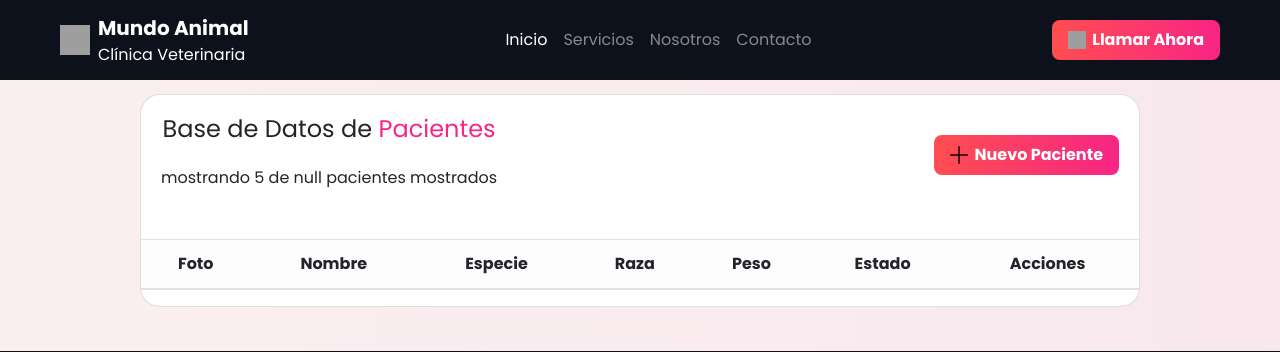
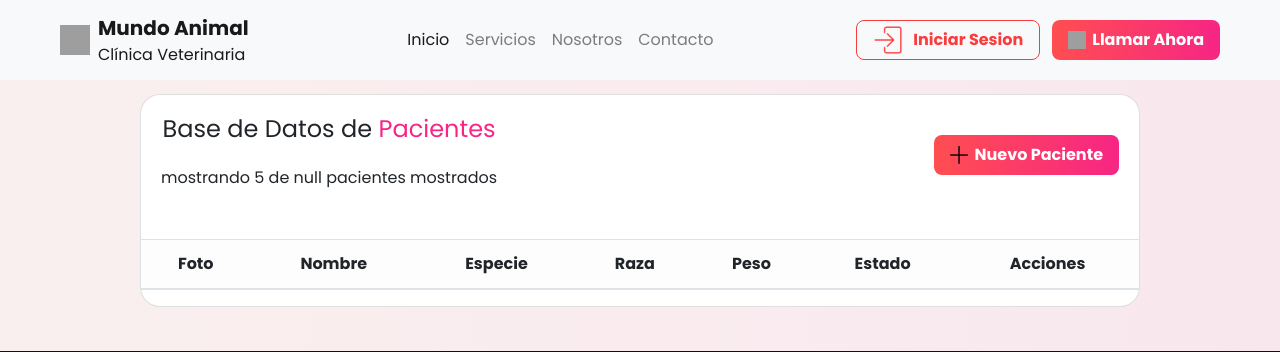
Before and after one commit to jkkhumbgham/MundoAnimalSpring, a Spring app: template demo/src/main/resources/templates/mascotas-tabla.html in a window 1280 px wide. Shown: the top 352 px of the page. Run offline with Thymeleaf, Linux system fonts and the light colour scheme; the template is opened without the code that fills it, so the values that code supplies are empty; grey boxes are pictures that could not be loaded.

Commit message:
Cambios Jueves

```diff
--- a/demo/src/main/java/com/example/demo/entidades/mascota.java
+++ b/demo/src/main/java/com/example/demo/entidades/mascota.java
@@ -10,7 +10,7 @@
 
 @Data
 @AllArgsConstructor
-public class mascota {
+public class Mascota {
     private int id;
     private List<String> vacunas;
     private List<String> alergias;
--- a/demo/src/main/java/com/example/demo/servicio/ServicioMascotaImpl.java
+++ b/demo/src/main/java/com/example/demo/servicio/ServicioMascotaImpl.java
@@ -5,7 +5,7 @@
 import org.springframework.beans.factory.annotation.Autowired;
 import org.springframework.stereotype.Service;
 
-import com.example.demo.entidades.mascota;
+import com.example.demo.entidades.Mascota;
 import com.example.demo.repositorio.RepositorioMascotas;
 @Service
 public class ServicioMascotaImpl implements ServicioMascotas {
@@ -13,12 +13,12 @@
     RepositorioMascotas repositorio;
 
     @Override
-    public Collection<mascota> getAllMascotas() {
+    public Collection<Mascota> getAllMascotas() {
         return repositorio.getAllMascotas();
     }
 
     @Override
-    public mascota getMascotaById(int id) {
+    public Mascota getMascotaById(int id) {
         return repositorio.getMascotaById(id);
     }
 }
--- a/demo/src/main/java/com/example/demo/servicio/ServicioMascotas.java
+++ b/demo/src/main/java/com/example/demo/servicio/ServicioMascotas.java
@@ -2,9 +2,9 @@
 
 import java.util.Collection;
 
-import com.example.demo.entidades.mascota;
+import com.example.demo.entidades.Mascota;
 
 public interface ServicioMascotas {
-    public Collection<mascota> getAllMascotas();
-    public mascota getMascotaById(int id);
+    public Collection<Mascota> getAllMascotas();
+    public Mascota getMascotaById(int id);
 }
--- a/demo/src/main/resources/static/css/Styles.css
+++ b/demo/src/main/resources/static/css/Styles.css
@@ -194,6 +194,9 @@
     border-radius: 20px;
     margin:20px;
     transition: transform 0.3s ease, box-shadow 0.3s ease;
+}
+.mitad {
+    width: 500px !important;
 }
 .contenedor-perros img{
     height: 400px;
@@ -673,7 +676,7 @@
     width: 20px;
 }
 .personalizado{
-    background-color: #0d111b !important;
+
     width: 100% !important;
 }
 .map{
@@ -733,3 +736,18 @@
     border-radius: 10px;
     font-size: 0.9rem;
 }
+.btn-inicio {
+    color: rgb(250, 60, 60) !important;
+    border: solid 1px rgb(248, 60, 60);
+    margin-right: 12px;
+    font-weight: bold;
+    border-radius: 8px;
+    padding: 8px 16px;
+    height: 40px;
+}
+.btn-inicio img{
+    margin-right: 10px;
+}
+.btn-inicio:hover {
+    filter: brightness(0.85);
+}
--- a/demo/src/main/resources/templates/mascotas-tabla.html
+++ b/demo/src/main/resources/templates/mascotas-tabla.html
@@ -10,7 +10,7 @@
 </head>
 <body>
     <header>
-        <nav class="navbar fixed-top navbar-expand-lg navbar-dark bg-dark personalizado">
+        <nav class="navbar fixed-top navbar-expand-lg navbar-light bg-light personalizado">
         <a class="navbar-brand d-flex align-items-center" href="#">
             <img src="/images/Logo.jpg" width="30" height="30" class="d-inline-block align-top mr-2 logo-principal" alt="">
             <div class="d-flex flex-column lh-1">
@@ -39,6 +39,9 @@
                     <a class="nav-link" href="#contacto">Contacto</a>
                 </li>
             </ul>
+            <a class="btn btn-inicio d-flex align-items-center">
+                <img src="/images/ingresar.png" width="30" height="30" alt="Logo Iniciar Sesion"> Iniciar Sesion
+            </a>
             <a class="btn btn-llamar d-flex align-items-center">
                 <img src="/images/Telefono.png" width="30" height="30" alt="Logo Telefono"> Llamar Ahora
             </a>
```
Also changed, not shown: demo/src/main/java/com/example/demo/controlador/MascotaController.java (+7 -5 lines), demo/src/main/java/com/example/demo/repositorio/RepositorioMascotas.java (+15 -15 lines), demo/src/main/resources/templates/index.html (+8 -5 lines), demo/src/main/resources/templates/mascota-detalle.html (+5 -2 lines), demo/src/main/resources/static/images/ingresar.png (added).
